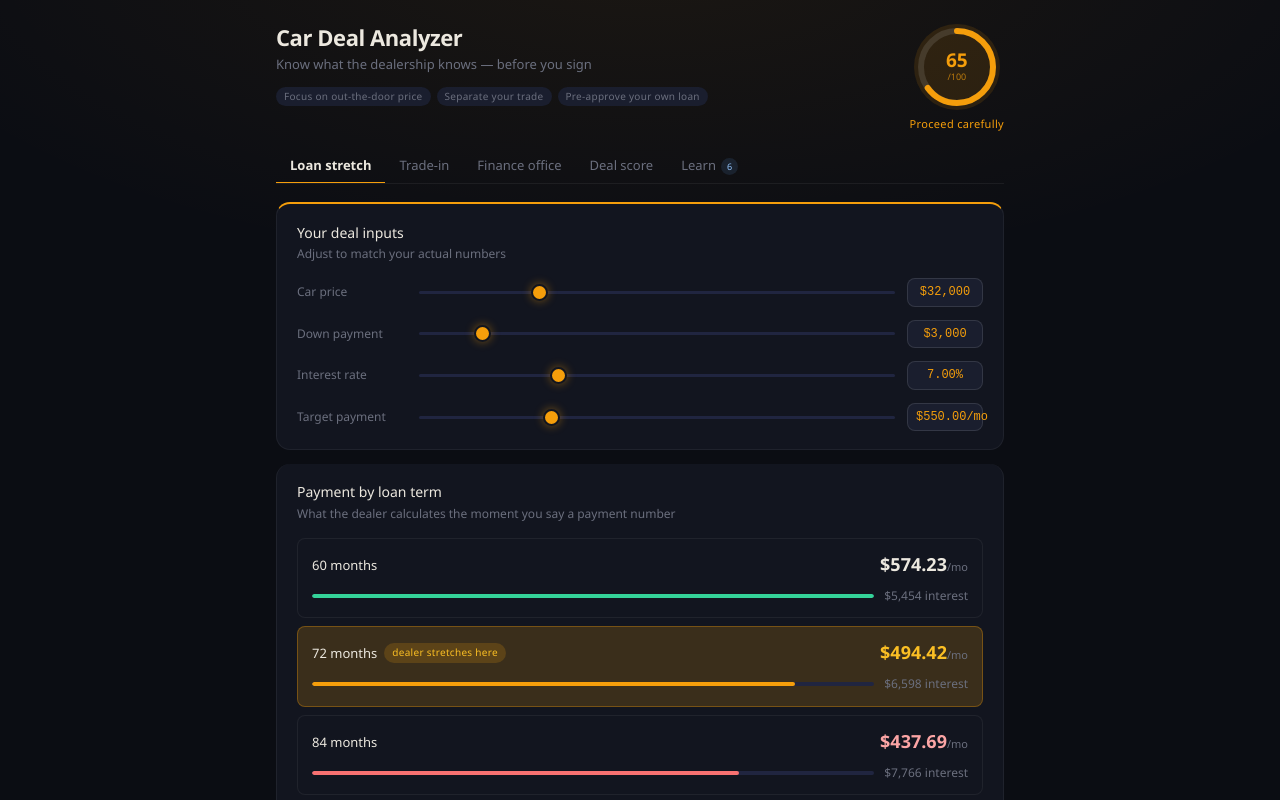
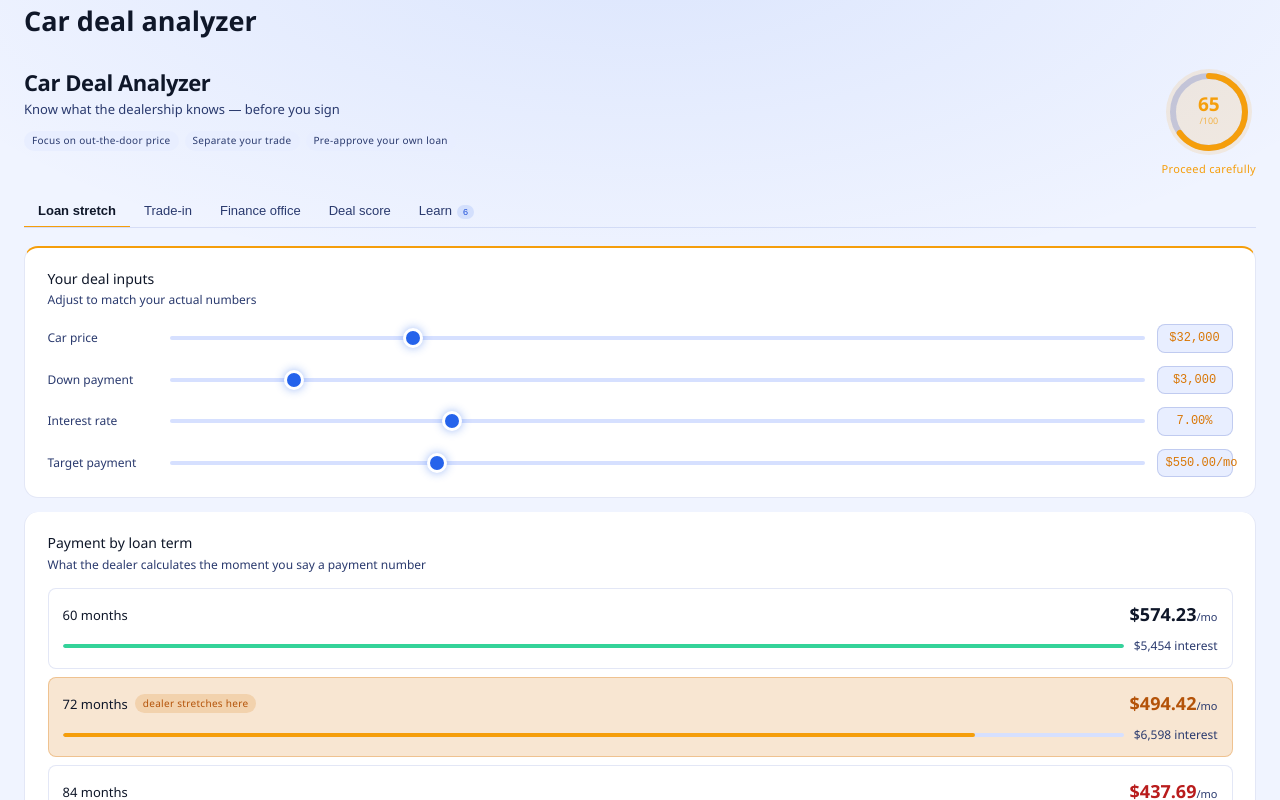
Before and after one commit to duncanburns2013-dot/Car-Dealership-Value, a React (Vite) app: page / in a window 1280 px wide. Shown: the top 800 px of the page. Built offline with nearby package versions, Linux system fonts and the light colour scheme.

Commit message:
Brighten theme: vivid colors, light bg, larger text, full-width layout

```diff
--- a/src/index.css
+++ b/src/index.css
@@ -12,73 +12,73 @@
     --border-radius-md: 8px;
     --border-radius-lg: 14px;
 
-  --page-bg:     #0b0d13;
-  --card-bg:     #12151f;
-  --surface:     #1a1e2e;
-  --surface-alt: #202540;
+  --page-bg:    #f0f4ff;
+    --card-bg:    #ffffff;
+    --surface:    #e8eeff;
+    --surface-alt: #d6e0ff;
 
-  --border:      rgba(255,255,255,0.06);
-  --border-md:   rgba(255,255,255,0.11);
-  --border-hi:   rgba(255,255,255,0.20);
+  --border:     rgba(30,60,180,0.12);
+    --border-md:  rgba(30,60,180,0.20);
+    --border-hi:  rgba(30,60,180,0.35);
 
-  --tx:     #ece8df;
-  --tx-2:   #6b6f7e;
-  --tx-3:   #3f4354;
+  --tx:     #0f1729;
+    --tx-2:   #2a3a6e;
+    --tx-3:   #4a5a8e;
 
-  --amber:        #f59e0b;
-  --amber-glow:   rgba(245,158,11,0.18);
-  --amber-border: rgba(245,158,11,0.32);
-  --amber-tx:     #fbbf24;
+  --amber:        #d97706;
+    --amber-glow:   rgba(217,119,6,0.18);
+    --amber-border: rgba(217,119,6,0.32);
+    --amber-tx:     #b45309;
 
-  --green:        #34d399;
-  --green-glow:   rgba(52,211,153,0.12);
-  --green-border: rgba(52,211,153,0.28);
-  --green-tx:     #6ee7b7;
+  --green:        #059669;
+    --green-glow:   rgba(5,150,105,0.15);
+    --green-border: rgba(5,150,105,0.30);
+    --green-tx:     #047857;
 
-  --red:          #f87171;
-  --red-glow:     rgba(248,113,113,0.12);
-  --red-border:   rgba(248,113,113,0.28);
-  --red-tx:       #fca5a5;
+  --red:        #dc2626;
+    --red-glow:   rgba(220,38,38,0.12);
+    --red-border: rgba(220,38,38,0.28);
+    --red-tx:     #b91c1c;
 
-  --blue:         #60a5fa;
-  --blue-glow:    rgba(96,165,250,0.12);
-  --blue-border:  rgba(96,165,250,0.28);
-  --blue-tx:      #93c5fd;
+  --blue:        #2563eb;
+    --blue-glow:   rgba(37,99,235,0.12);
+    --blue-border: rgba(37,99,235,0.28);
+    --blue-tx:     #1d4ed8;
 
-  --purple:       #a78bfa;
-  --purple-glow:  rgba(167,139,250,0.12);
-  --purple-border:rgba(167,139,250,0.28);
+  --purple:        #7c3aed;
+    --purple-glow:   rgba(124,58,237,0.12);
+    --purple-border: rgba(124,58,237,0.28);
 
   /* Aliases for App.jsx */
-  --color-text-primary:        var(--tx);
-  --color-text-secondary:      var(--tx-2);
-  --color-text-danger:         var(--red-tx);
-  --color-text-warning:        var(--amber-tx);
-  --color-text-success:        var(--green-tx);
-  --color-text-info:           var(--blue-tx);
-  --color-background-primary:  var(--card-bg);
+  --color-text-primary:       var(--tx);
+    --color-text-secondary:     var(--tx-2);
+    --color-text-danger:        var(--red-tx);
+    --color-text-warning:       var(--amber-tx);
+    --color-text-success:       var(--green-tx);
+    --color-text-info:          var(--blue-tx);
+    --color-background-primary: var(--card-bg);
     --color-background-secondary:var(--surface);
-  --color-background-danger:   var(--red-glow);
-  --color-background-warning:  var(--amber-glow);
-  --color-background-success:  var(--green-glow);
-  --color-background-info:     var(--blue-glow);
-  --color-border-tertiary:     var(--border);
-  --color-border-secondary:    var(--border-md);
-  --color-border-primary:      var(--border-hi);
-  --color-border-danger:       var(--red-border);
-  --color-border-warning:      var(--amber-border);
-  --color-border-success:      var(--green-border);
-  --color-border-info:         var(--blue-border);
+    --color-background-danger:  var(--red-glow);
+    --color-background-warning: var(--amber-glow);
+    --color-background-success: var(--green-glow);
+    --color-background-info:    var(--blue-glow);
+    --color-border-tertiary:    var(--border);
+    --color-border-secondary:   var(--border-md);
+    --color-border-primary:     var(--border-hi);
+    --color-border-danger:      var(--red-border);
+    --color-border-warning:     var(--amber-border);
+    --color-border-success:     var(--green-border);
+    --color-border-info:        var(--blue-border);
 }
 
-html { font-size: 16px; }
+html { font-size: 18px; }
 
 body {
     font-family: var(--font-sans);
     background-color: var(--page-bg);
     background-image:
-    radial-gradient(ellipse 90% 40% at 50% -5%, rgba(245,158,11,0.07) 0%, transparent 70%),
-    radial-gradient(ellipse 50% 30% at 90% 90%, rgba(96,165,250,0.05) 0%, transparent 60%);
+          radial-gradient(ellipse 90% 40% at 50% -5%, rgba(37,99,235,0.10) 0%, transparent 70%),
+          radial-gradient(ellipse 50% 30% at 90% 90%, rgba(124,58,237,0.08) 0%, transparent 60%);
     color: var(--tx);
     min-height: 100vh;
     line-height: 1.55;
@@ -86,9 +86,10 @@ body {
 }
 
 #root {
-  max-width: 760px;
+    max-width: 100%;
+    width: 100%;
     margin: 0 auto;
-  padding: 0 16px 80px;
+    padding: 0 24px 80px;
 }
 
 /* Inputs */
@@ -99,18 +100,19 @@ input[type="text"] {
     height: 38px;
     padding: 0 12px;
     background: var(--surface);
-  border: 1px solid var(--border-md);
+    color: var(--tx);
+    border: 1.5px solid var(--border-md);
     border-radius: var(--radius-md);
-  color: var(--tx);
-  font-family: var(--font-mono);
-  font-size: 13px;
+    font-size: 15px;
     outline: none;
     transition: border-color .15s, box-shadow .15s;
 }
+
 input[type="number"]:hover,
-input[type="text"]:hover  { border-color: var(--border-hi); }
+input[type="text"]:hover { border-color: var(--border-hi); }
 input[type="number"]:focus,
-input[type="text"]:focus  { border-color: var(--amber); box-shadow: 0 0 0 3px var(--amber-glow); }
+input[type="text"]:focus  { border-color: var(--blue); box-shadow: 0 0 0 3px var(--blue-glow); }
+
 input[type="number"]::-webkit-inner-spin-button,
 input[type="number"]::-webkit-outer-spin-button { -webkit-appearance: none; }
 input[type="number"] { -moz-appearance: textfield; }
@@ -120,39 +122,31 @@ input[type="range"] {
     -webkit-appearance: none;
     appearance: none;
     width: 100%;
-  height: 3px;
+    height: 4px;
     border-radius: 99px;
     background: var(--surface-alt);
     outline: none;
     cursor: pointer;
 }
+
 input[type="range"]::-webkit-slider-thumb {
     -webkit-appearance: none;
-  width: 17px; height: 17px;
+    width: 20px; height: 20px;
     border-radius: 50%;
-  background: var(--amber);
-  border: 2.5px solid var(--card-bg);
-  box-shadow: 0 0 10px rgba(245,158,11,0.45);
+    background: var(--blue);
+    border: 3px solid var(--card-bg);
+    box-shadow: 0 0 10px rgba(37,99,235,0.45);
     cursor: pointer;
     transition: box-shadow .15s;
 }
-input[type="range"]::-webkit-slider-thumb:hover { box-shadow: 0 0 18px rgba(245,158,11,0.7); }
+
+input[type="range"]::-webkit-slider-thumb:hover { box-shadow: 0 0 18px rgba(37,99,235,0.7); }
 input[type="range"]::-moz-range-thumb {
-  width: 17px; height: 17px;
+    width: 20px; height: 20px;
     border-radius: 50%;
-  background: var(--amber);
-  border: 2.5px solid var(--card-bg);
+    background: var(--blue);
+    border: 3px solid var(--card-bg);
+    box-shadow: 0 0 10px rgba(37,99,235,0.45);
     cursor: pointer;
+    transition: box-shadow .15s;
 }
-
-button { font-family: var(--font-sans); cursor: pointer; }
-
-::-webkit-scrollbar { width: 5px; height: 5px; }
-::-webkit-scrollbar-track { background: transparent; }
-::-webkit-scrollbar-thumb { background: var(--border-md); border-radius: 99px; }
-
-.sr-only {
-  position: absolute; width: 1px; height: 1px;
-  padding: 0; margin: -1px; overflow: hidden;
-  clip: rect(0,0,0,0); white-space: nowrap; border: 0;
-}
```
Lines whose indentation alone changed are shown as unchanged.
